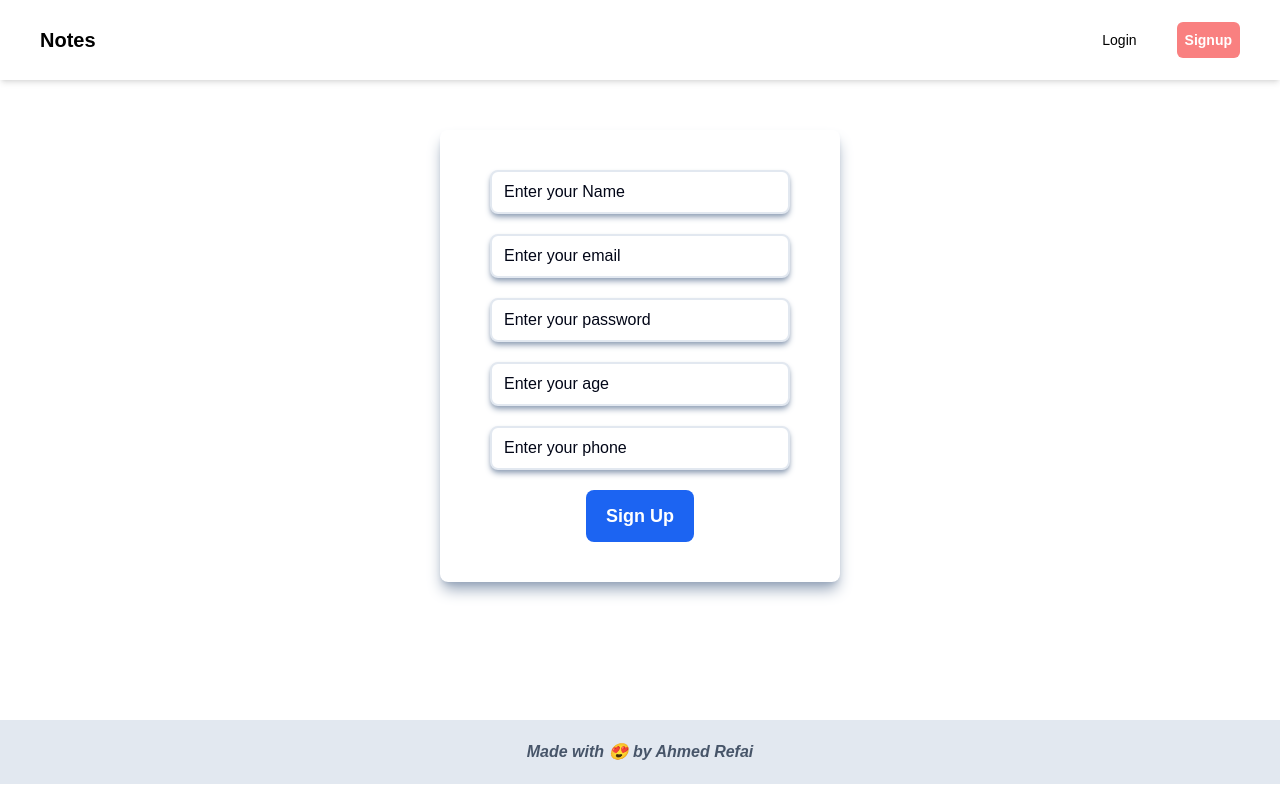
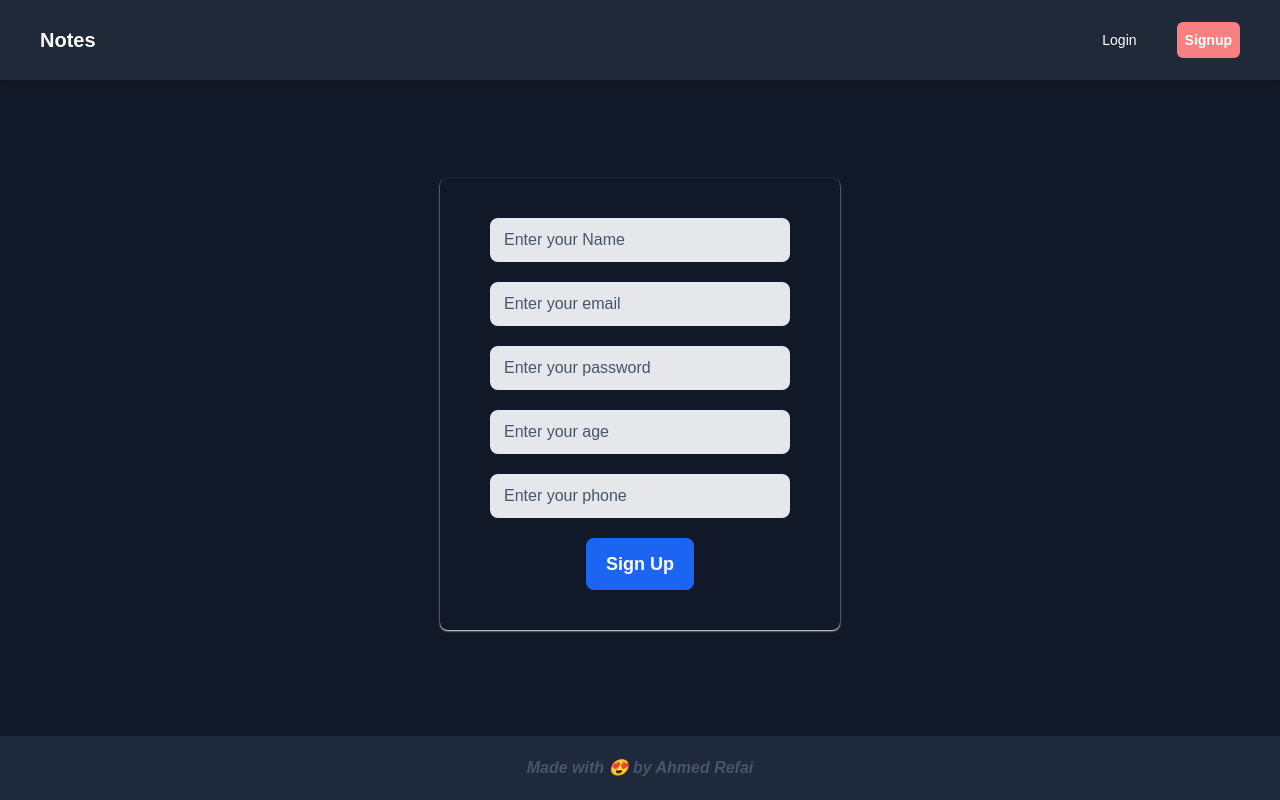
Before and after one commit to elref7i/note-app, a React (Vite) app: page /signup in a window 1280 px wide. Built offline with nearby package versions, Linux system fonts and the light colour scheme.

Commit message:
added validation in  sign up

```diff
--- a/package.json
+++ b/package.json
@@ -17,6 +17,7 @@
     "formik": "^2.4.6",
     "react": "^18.3.1",
     "react-dom": "^18.3.1",
+    "react-hot-toast": "^2.4.1",
     "react-router-dom": "^7.1.1",
     "yup": "^1.6.1"
   },
--- a/src/App.jsx
+++ b/src/App.jsx
@@ -1,24 +1,25 @@
-import { createBrowserRouter, RouterProvider } from "react-router-dom"
-import Layout from "./Components/Layout/Layout"
-import Login from "./pages/Login/Login"
-import Signup from "./pages/Signup/Signup"
+import { createBrowserRouter, RouterProvider } from 'react-router-dom';
+import Layout from './Components/Layout/Layout';
+import Login from './pages/Login/Login';
+import Signup from './pages/Signup/Signup';
+import { Toaster } from 'react-hot-toast';
 
 export default function App() {
-
-
-  const router = createBrowserRouter([{
-
-    path:"/",
-    element:<Layout/>,
-    children:[
-      {path:"/login" ,element:<Login/>},
-      {path:"/signup" ,element:<Signup/>}
-    ]
-  }]);
+  const router = createBrowserRouter([
+    {
+      path: '/',
+      element: <Layout />,
+      children: [
+        { path: '/login', element: <Login /> },
+        { path: '/signup', element: <Signup /> },
+      ],
+    },
+  ]);
 
   return (
     <>
-    <RouterProvider router={router}/>
+      <RouterProvider router={router} />
+      <Toaster />
     </>
-  )
+  );
 }
--- a/src/Components/Footer/Footer.jsx
+++ b/src/Components/Footer/Footer.jsx
@@ -1,6 +1,6 @@
 export default function Footer() {
   return (
-    <div className="py-5  bg-slate-200  p-3 text-center">
+    <div className="py-5 bg-slate-800 p-3 text-center">
       <p className="text-slate-600 font-bold italic">
         Made with 😍 by Ahmed Refai
       </p>
--- a/src/Components/Layout/Layout.jsx
+++ b/src/Components/Layout/Layout.jsx
@@ -6,7 +6,7 @@ export default function Layout() {
   return (
     <>
       <NavbarWbsite />
-      <div className="min-h-[80vh] pt-[30px]">
+      <div className="h-[calc(100vh-64px)] pt-[72px] flex items-center justify-center  bg-gray-900">
         <Outlet></Outlet>
       </div>
       <Footer />
--- a/src/Components/NavbarWbsite/NavbarWbsite.jsx
+++ b/src/Components/NavbarWbsite/NavbarWbsite.jsx
@@ -1,16 +1,16 @@
 'use client';
 
-import { Avatar, Dropdown, Navbar } from 'flowbite-react';
+import { Navbar } from 'flowbite-react';
 import { NavLink } from 'react-router-dom';
 
 export default function NavbarWbsite() {
   return (
     <>
-      <nav className="shadow-md py-1">
-        <div className="container">
-          <Navbar>
+      <nav className="shadow-md fixed z-50 left-0 right-0 py-1 bg-gray-800">
+        <div className="container ">
+          <Navbar className="!bg-gray-800 text-white">
             <Navbar.Brand href="https://flowbite-react.com">
-              <span className="self-center font-bold whitespace-nowrap text-xl dark:text-white">
+              <span className="self-center font-bold whitespace-nowrap  text-xl dark:text-white">
                 Notes
               </span>
             </Navbar.Brand>
@@ -40,25 +40,6 @@ export default function NavbarWbsite() {
                 Signup
               </NavLink>
             </Navbar.Collapse>
-            {/* <Dropdown
-              arrowIcon={false}
-              inline
-              label={
-                <Avatar
-                  alt="User settings"
-                  img="https://flowbite.com/docs/images/people/profile-picture-5.jpg"
-                  rounded
-                />
-              }
-            >
-              <Dropdown.Header>
-                <span className="block text-sm">Bonnie Green</span>
-                <span className="block truncate text-sm font-medium">
-                  name@flowbite.com
-                </span>
-              </Dropdown.Header>
-              <Dropdown.Item>Sign out</Dropdown.Item>
-            </Dropdown> */}
           </Navbar>
         </div>
       </nav>
--- a/src/index.css
+++ b/src/index.css
@@ -4,3 +4,8 @@
 body {
   font-family: 'Noto Sans Variable', sans-serif;
 }
+@layer components {
+  .form-control {
+    @apply border-[2px] px-3 w-3/4 py-2 focus:border-slate-400 focus:ring-0 bg-gray-200 focus:bg-gray-300 border-slate-200 placeholder:text-slate-600 rounded-lg shadow-sm;
+  }
+}
--- a/src/pages/Login/Login.jsx
+++ b/src/pages/Login/Login.jsx
@@ -2,21 +2,23 @@ export default function Login() {
   return (
     <>
       <section className="container  min-h-[60vh] flex items-center justify-center py-5">
-        <form className="space-y-5 min-h-fit py-10 mx-auto  w-full sm:w-3/4 md:w-1/2 lg:w-1/4 lg:min-w-[400px] rounded-lg shadow-lg shadow-slate-400 text-center">
+        <form className="space-y-5 min-h-fit py-10 mx-auto  w-full sm:w-3/4 md:w-1/2 lg:w-1/4 lg:min-w-[400px] rounded-lg shadow-sm shadow-slate-100 text-center">
           <div className="">
             <input
-              className="name border-[2px] px-3 w-3/4 py-2 focus:border-slate-400 focus:ring-0 border-slate-200 placeholder:text-slate-950 rounded-lg shadow-inherit shadow-md"
+              className="name form-control"
               type="text"
               name="name"
               placeholder="Enter your Name"
+              autoComplete="off"
             />
           </div>
           <div className="">
             <input
-              className="email border-[2px] px-3 w-3/4 py-2 focus:border-slate-400 focus:ring-0 border-slate-200 placeholder:text-slate-950 rounded-lg shadow-inherit shadow-md"
+              className="email form-control"
               type="email"
               name="email"
               placeholder="Enter your email"
+              autoComplete="off"
             />
           </div>
           <button
--- a/src/pages/Signup/Signup.jsx
+++ b/src/pages/Signup/Signup.jsx
@@ -1,45 +1,103 @@
+import axios from 'axios';
+import { useFormik } from 'formik';
+import toast from 'react-hot-toast';
+import { useNavigate } from 'react-router-dom';
+
 export default function Signup() {
+  const navigate = useNavigate();
+  async function createNewAcount(values) {
+    const loadingToast = toast.loading('Watting');
+    try {
+      const options = {
+        url: 'https://note-sigma-black.vercel.app/api/v1/users/signUp',
+        method: 'POST',
+        data: values,
+      };
+
+      const { data } = await axios.request(options);
+      if (data.msg === 'done') {
+        toast.success('done');
+        setTimeout(() => {}, 2000);
+      }
+      console.log(data);
+    } catch (error) {
+      console.log(error);
+      toast.error('error');
+    } finally {
+      toast.dismiss(loadingToast);
+    }
+  }
+
+  const formik = useFormik({
+    initialValues: {
+      name: '',
+      email: '',
+      password: '',
+      age: '',
+      phone: '',
+    },
+
+    onSubmit: createNewAcount,
+  });
   return (
     <>
       <section className="container  min-h-[60vh] flex items-center justify-center py-5">
-        <form className="space-y-5 min-h-fit py-10 mx-auto  w-full sm:w-3/4 md:w-1/2 lg:w-1/4 lg:min-w-[400px] rounded-lg shadow-lg shadow-slate-400 text-center">
+        <form
+          onSubmit={formik.handleSubmit}
+          className="space-y-5 min-h-fit py-10 mx-auto  w-full sm:w-3/4 md:w-1/2 lg:w-1/4 lg:min-w-[400px] rounded-lg shadow-sm shadow-slate-100 text-center"
+        >
           <div className="">
             <input
-              className="name border-[2px] px-3 w-3/4 py-2 focus:border-slate-400 focus:ring-0 border-slate-200 placeholder:text-slate-950 rounded-lg shadow-inherit shadow-md"
+              className="name form-control"
               type="text"
               name="name"
+              value={formik.values.name}
+              onChange={formik.handleChange}
+              onBlur={formik.handleBlur}
               placeholder="Enter your Name"
             />
           </div>
           <div className="">
             <input
-              className="email border-[2px] px-3 w-3/4 py-2 focus:border-slate-400 focus:ring-0 border-slate-200 placeholder:text-slate-950 rounded-lg shadow-inherit shadow-md"
+              className="email form-control"
               type="email"
               name="email"
+              value={formik.values.email}
+              onChange={formik.handleChange}
+              onBlur={formik.handleBlur}
               placeholder="Enter your email"
             />
           </div>
           <div className="">
             <input
-              className="password border-[2px] px-3 w-3/4 py-2 focus:border-slate-400 focus:ring-0 border-slate-200 placeholder:text-slate-950 rounded-lg shadow-inherit shadow-md"
+              className="password form-control"
               type="password"
               name="password"
+              value={formik.values.password}
+              onChange={formik.handleChange}
+              onBlur={formik.handleBlur}
               placeholder="Enter your password"
             />
           </div>
           <div className="">
             <input
-              className="age border-[2px] px-3 w-3/4 py-2 focus:border-slate-400 focus:ring-0 border-slate-200 placeholder:text-slate-950 rounded-lg shadow-inherit shadow-md"
+              className="age form-control"
               type="number"
               name="age"
+              value={formik.values.age}
+              onChange={formik.handleChange}
+              onBlur={formik.handleBlur}
               placeholder="Enter your age"
             />
           </div>
           <div className="">
             <input
-              className="phone border-[2px] px-3 w-3/4 py-2 focus:border-slate-400 focus:ring-0 border-slate-200 placeholder:text-slate-950 rounded-lg shadow-inherit shadow-md"
+              className="phone form-control"
               type="tel"
               name="phone"
+              value={formik.values.phone}
+              onChange={formik.handleChange}
+              onBlur={formik.handleBlur}
               placeholder="Enter your phone"
             />
           </div>
```
Also changed, not shown: 1 other file (tests, documents, lock files or other folders).
